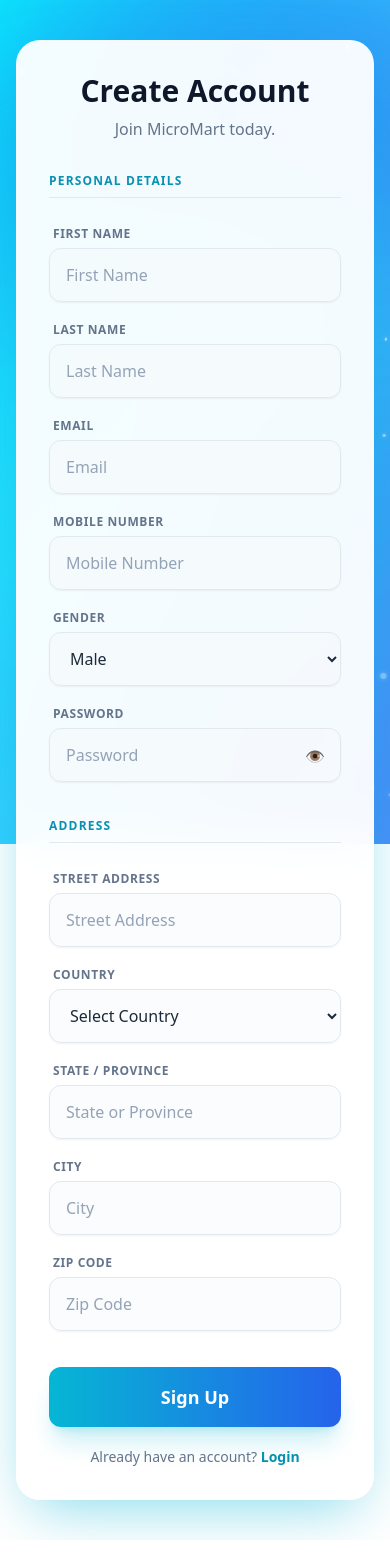
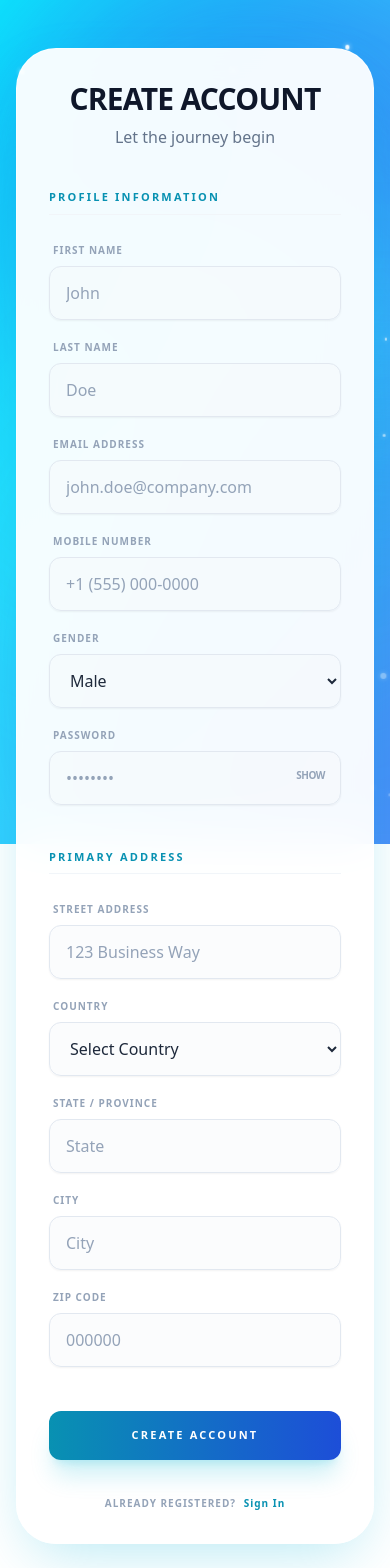
Before and after one commit to Mayorman07/micromart-web, a React (Vite) app: page /signup in a window 390 px wide. Shown: the top 1568 px of the page. Before the commit the page ends 1540 px from the top, so only its background shows below. Built offline with nearby package versions, Linux system fonts and the light colour scheme.

Commit message:
refactor: clean up signup form terminology and standardize address section UI

```diff
--- a/src/pages/Auth/Signup.jsx
+++ b/src/pages/Auth/Signup.jsx
@@ -1,19 +1,19 @@
-// src/pages/Auth/Signup.jsx
 import { useState } from "react";
 import axios from "axios";
 import { useNavigate } from "react-router-dom";
 import LiquidBackgroundDeep from "../../components/LiquidBackgroundDeep";
 import Snowfall from "../../components/Snowfall";
-
-// 👇 Import the countries list
 import { COUNTRIES } from "../../data/countries";
 
+/**
+ * Signup Component
+ * Facilitates new user registration with profile and address details.
+ * Communicates with the Spring Boot /users/create endpoint.
+ */
 const Signup = () => {
     const navigate = useNavigate();
     const [status, setStatus] = useState("idle");
     const [errorMessage, setErrorMessage] = useState("");
-
-    // 👁️ Password Visibility
     const [showPassword, setShowPassword] = useState(false);
 
     const [formData, setFormData] = useState({
@@ -51,148 +51,134 @@
         setTimeout(() => setShowPassword(false), 2000);
     };
 
+    /**
+     * Submits the registration payload.
+     * On success, prompts the user to verify their email.
+     */
     const handleSubmit = async (e) => {
         e.preventDefault();
         setStatus("loading");
         setErrorMessage("");
 
         try {
+            // Targets the Spring Boot user creation endpoint
             await axios.post("http://127.0.0.1:7082/users/users/create", formData);
             setStatus("success");
         } catch (error) {
-            console.error("Signup Failed", error);
+            console.error("Registration Error:", error);
             setStatus("error");
-            setErrorMessage("Registration failed. Please try again.");
+            setErrorMessage(error.response?.data?.message || "Registration failed. Please check your details.");
         }
     };
 
-    // ✨ The "Frosted Porcelain" Input Style
-    const proInput = "w-full px-4 py-3.5 rounded-xl bg-slate-50/50 border border-slate-200 text-slate-800 placeholder-slate-400 focus:outline-none focus:bg-white focus:border-cyan-500 focus:ring-4 focus:ring-cyan-500/10 transition-all font-medium shadow-sm";
+    const inputStyle = "w-full px-4 py-3.5 rounded-xl bg-slate-50/50 border border-slate-200 text-slate-800 placeholder-slate-400 focus:outline-none focus:bg-white focus:border-cyan-500 focus:ring-4 focus:ring-cyan-500/10 transition-all font-medium shadow-sm";
+    const labelStyle = "block text-[10px] font-black text-slate-400 uppercase mb-2 ml-1 tracking-widest";
 
-    // Label Style
-    const labelStyle = "block text-xs font-bold text-slate-500 uppercase mb-1.5 ml-1 tracking-wider";
-
-    // ✅ Success View
     if (status === "success") {
         return (
             <div className="min-h-screen w-full flex items-center justify-center relative overflow-hidden font-sans">
                 <LiquidBackgroundDeep />
                 <Snowfall />
 
-                <div className="relative z-10 w-full max-w-md bg-white/95 backdrop-blur-xl p-10 rounded-3xl shadow-[0_20px_60px_-15px_rgba(0,180,216,0.5)] border border-white/60 text-center mx-4">
-                    <div className="w-20 h-20 bg-green-50 rounded-full flex items-center justify-center mx-auto mb-6 shadow-inner border border-green-100">
+                <div className="relative z-10 w-full max-w-md bg-white/95 backdrop-blur-xl p-10 rounded-3xl shadow-[0_20px_60px_-15px_rgba(0,180,216,0.3)] border border-white/60 text-center mx-4">
+                    <div className="w-20 h-20 bg-green-50 rounded-full flex items-center justify-center mx-auto mb-6 border border-green-100">
                         <svg className="w-10 h-10 text-green-500" fill="none" stroke="currentColor" viewBox="0 0 24 24">
                             <path strokeLinecap="round" strokeLinejoin="round" strokeWidth="2" d="M3 8l7.89 5.26a2 2 0 002.22 0L21 8M5 19h14a2 2 0 002-2V7a2 2 0 00-2-2H5a2 2 0 00-2 2v10a2 2 0 002 2z"></path>
                         </svg>
                     </div>
-                    <h2 className="text-3xl font-bold text-slate-900 mb-2">Check your Inbox!</h2>
-                    <p className="text-slate-500 mb-8 font-medium">
-                        We have sent a verification link to <br/>
+                    <h2 className="text-3xl font-extrabold text-slate-900 mb-2 tracking-tight">Check your Inbox</h2>
+                    <p className="text-slate-500 mb-8 font-medium leading-relaxed">
+                        A verification link has been sent to: <br/>
                         <span className="font-bold text-slate-800">{formData.email}</span>
                     </p>
 
                     <button
                         onClick={() => navigate("/login")}
-                        className="w-full py-4 rounded-xl text-white font-bold text-lg bg-gradient-to-r from-cyan-500 to-blue-600 hover:to-blue-700 shadow-xl shadow-cyan-500/20 transition-all transform hover:-translate-y-0.5"
+                        className="w-full py-4 rounded-xl text-white font-bold text-lg bg-gradient-to-r from-cyan-600 to-blue-600 hover:from-cyan-500 hover:to-blue-700 shadow-xl shadow-cyan-500/20 transition-all transform hover:-translate-y-0.5"
                     >
-                        Proceed to Login
+                        Return to Login
                     </button>
                 </div>
             </div>
         );
     }
 
-    // 📝 Signup Form View
     return (
-        <div className="min-h-screen w-full flex items-center justify-center relative overflow-hidden font-sans py-10">
-            {/* Background Layers */}
+        <div className="min-h-screen w-full flex items-center justify-center relative overflow-hidden font-sans py-12">
             <LiquidBackgroundDeep />
             <Snowfall />
 
-            {/* Card Container */}
-            <div className="relative z-10 w-full max-w-2xl
-                bg-white/95
-                backdrop-blur-xl
-                p-8 md:p-10
-                rounded-3xl
-                shadow-[0_20px_60px_-15px_rgba(0,180,216,0.5)]
-                border border-white/60
-                mx-4"
-            >
-                <div className="text-center mb-8">
-                    <h2 className="text-3xl font-extrabold text-slate-900 mb-2">Create Account</h2>
-                    <p className="text-slate-500 font-medium">Join MicroMart today.</p>
+            <div className="relative z-10 w-full max-w-2xl bg-white/95 backdrop-blur-xl p-8 md:p-12 rounded-[2.5rem] shadow-[0_20px_60px_-15px_rgba(0,180,216,0.3)] border border-white/60 mx-4">
+                <div className="text-center mb-10">
+                    <h2 className="text-3xl font-black text-slate-900 mb-2 tracking-tight uppercase">Create Account</h2>
+                    <p className="text-slate-500 font-medium">Let the journey begin</p>
                 </div>
 
-                <form onSubmit={handleSubmit} className="grid grid-cols-1 md:grid-cols-2 gap-5 text-left">
+                <form onSubmit={handleSubmit} className="grid grid-cols-1 md:grid-cols-2 gap-x-6 gap-y-5 text-left">
 
-                    {/* --- PERSONAL DETAILS SECTION --- */}
-                    <div className="col-span-1 md:col-span-2 pb-2 border-b border-slate-200 mb-2">
-                        <h3 className="text-xs font-black text-cyan-600 uppercase tracking-widest">Personal Details</h3>
+                    <div className="col-span-1 md:col-span-2 pb-2 border-b border-slate-100 mb-2">
+                        <h3 className="text-[11px] font-black text-cyan-600 uppercase tracking-[0.2em]">Profile Information</h3>
                     </div>
 
                     <div>
                         <label className={labelStyle}>First Name</label>
-                        <input name="firstName" placeholder="First Name" onChange={handleChange} required className={proInput} />
+                        <input name="firstName" placeholder="John" onChange={handleChange} required className={inputStyle} />
                     </div>
                     <div>
                         <label className={labelStyle}>Last Name</label>
-                        <input name="lastName" placeholder="Last Name" onChange={handleChange} required className={proInput} />
+                        <input name="lastName" placeholder="Doe" onChange={handleChange} required className={inputStyle} />
                     </div>
 
                     <div>
-                        <label className={labelStyle}>Email</label>
-                        <input name="email" type="email" placeholder="Email" onChange={handleChange} required className={proInput} />
+                        <label className={labelStyle}>Email Address</label>
+                        <input name="email" type="email" placeholder="john.doe@company.com" onChange={handleChange} required className={inputStyle} />
                     </div>
                     <div>
                         <label className={labelStyle}>Mobile Number</label>
-                        <input name="mobileNumber" placeholder="Mobile Number" onChange={handleChange} required className={proInput} />
+                        <input name="mobileNumber" placeholder="+1 (555) 000-0000" onChange={handleChange} required className={inputStyle} />
                     </div>
 
                     <div>
                         <label className={labelStyle}>Gender</label>
-                        <select name="gender" onChange={handleChange} className={proInput}>
+                        <select name="gender" onChange={handleChange} className={inputStyle}>
                             <option value="Male">Male</option>
                             <option value="Female">Female</option>
-                            <option value="Non binary">Non binary</option>
+                            <option value="Other">Other</option>
                             <option value="Prefer not to say">Prefer not to say</option>
                         </select>
                     </div>
 
-                    {/* Password with Eye Icon */}
                     <div className="relative">
                         <label className={labelStyle}>Password</label>
                         <input
                             name="password"
                             type={showPassword ? "text" : "password"}
-                            placeholder="Password"
+                            placeholder="••••••••"
                             onChange={handleChange}
                             required
-                            className={`${proInput} pr-10`}
+                            className={`${inputStyle} pr-12`}
                         />
                         <button
                             type="button"
                             onClick={togglePassword}
-                            className="absolute right-3 top-[34px] text-slate-400 hover:text-cyan-600 transition-colors p-1"
+                            className="absolute right-4 top-10 text-slate-400 hover:text-cyan-600 transition-colors font-bold text-[10px] uppercase tracking-tighter"
                         >
-                            {showPassword ? "🙈" : "👁️"}
+                            {showPassword ? "Hide" : "Show"}
                         </button>
                     </div>
 
-                    {/* --- ADDRESS SECTION --- */}
-                    <div className="col-span-1 md:col-span-2 pb-2 border-b border-slate-200 mt-4 mb-2">
-                        <h3 className="text-xs font-black text-cyan-600 uppercase tracking-widest">Address</h3>
+                    <div className="col-span-1 md:col-span-2 pb-2 border-b border-slate-100 mt-6 mb-2">
+                        <h3 className="text-[11px] font-black text-cyan-600 uppercase tracking-[0.2em]">Primary Address</h3>
                     </div>
 
                     <div className="col-span-1 md:col-span-2">
                         <label className={labelStyle}>Street Address</label>
-                        <input name="street" placeholder="Street Address" onChange={handleAddressChange} required className={proInput} />
+                        <input name="street" placeholder="123 Business Way" onChange={handleAddressChange} required className={inputStyle} />
                     </div>
 
-                    {/* Country Dropdown */}
                     <div>
                         <label className={labelStyle}>Country</label>
-                        <select name="country" onChange={handleAddressChange} required className={proInput} defaultValue="">
+                        <select name="country" onChange={handleAddressChange} required className={inputStyle} defaultValue="">
                             <option value="" disabled>Select Country</option>
                             {COUNTRIES.map((country) => (
                                 <option key={country} value={country}>{country}</option>
@@ -200,54 +186,41 @@
                         </select>
                     </div>
 
-                    {/* State Manual Input */}
                     <div>
                         <label className={labelStyle}>State / Province</label>
-                        <input
-                            name="state"
-                            placeholder="State or Province"
-                            onChange={handleAddressChange}
-                            required
-                            className={proInput}
-                        />
+                        <input name="state" placeholder="State" onChange={handleAddressChange} required className={inputStyle} />
                     </div>
 
                     <div>
                         <label className={labelStyle}>City</label>
-                        <input name="city" placeholder="City" onChange={handleAddressChange} required className={proInput} />
+                        <input name="city" placeholder="City" onChange={handleAddressChange} required className={inputStyle} />
                     </div>
 
                     <div>
                         <label className={labelStyle}>Zip Code</label>
-                        <input name="zipCode" placeholder="Zip Code" onChange={handleAddressChange} required className={proInput} />
+                        <input name="zipCode" placeholder="000000" onChange={handleAddressChange} required className={inputStyle} />
                     </div>
 
-                    {/* Submit Button */}
-                    <div className="col-span-1 md:col-span-2 mt-4">
+                    <div className="col-span-1 md:col-span-2 mt-6">
                         {status === "error" && (
-                            <div className="mb-4 p-3 rounded-xl bg-red-50 border border-red-100 text-red-600 text-sm font-medium text-center">
-                                ⚠️ {errorMessage}
+                            <div className="mb-6 p-4 rounded-xl bg-red-50 border border-red-100 text-red-600 text-xs font-bold text-center uppercase tracking-widest">
+                                {errorMessage}
                             </div>
                         )}
                         <button
                             type="submit"
                             disabled={status === "loading"}
-                            className={`w-full py-4 rounded-xl font-bold text-white text-lg shadow-xl shadow-cyan-500/20 transition-all duration-200 transform hover:-translate-y-0.5
-                                ${status === 'loading'
-                                    ? 'bg-slate-300 cursor-not-allowed'
-                                    : 'bg-gradient-to-r from-cyan-500 to-blue-600 hover:to-blue-700'
-                                }
-                            `}
+                            className="w-full py-4 rounded-xl font-black text-white text-[11px] uppercase tracking-[0.2em] shadow-xl shadow-cyan-500/20 transition-all duration-300 transform hover:-translate-y-1 bg-gradient-to-r from-cyan-600 to-blue-700 hover:from-cyan-500 hover:to-blue-600"
                         >
-                            {status === "loading" ? "Creating Account..." : "Sign Up"}
+                            {status === "loading" ? "Processing..." : "Create Account"}
                         </button>
                     </div>
 
-                    <div className="col-span-1 md:col-span-2 text-center text-sm text-slate-500 font-medium">
-                        Already have an account?{" "}
-                        <span onClick={() => navigate("/login")} className="text-cyan-600 font-bold cursor-pointer hover:underline hover:text-cyan-800 transition-colors">
-                            Login
-                        </span>
+                    <div className="col-span-1 md:col-span-2 text-center text-[10px] text-slate-400 font-bold uppercase tracking-widest mt-4">
+                        Already registered?{" "}
+                        <button onClick={() => navigate("/login")} className="text-cyan-600 hover:text-cyan-800 ml-1 transition-colors">
+                            Sign In
+                        </button>
                     </div>
                 </form>
             </div>
```
